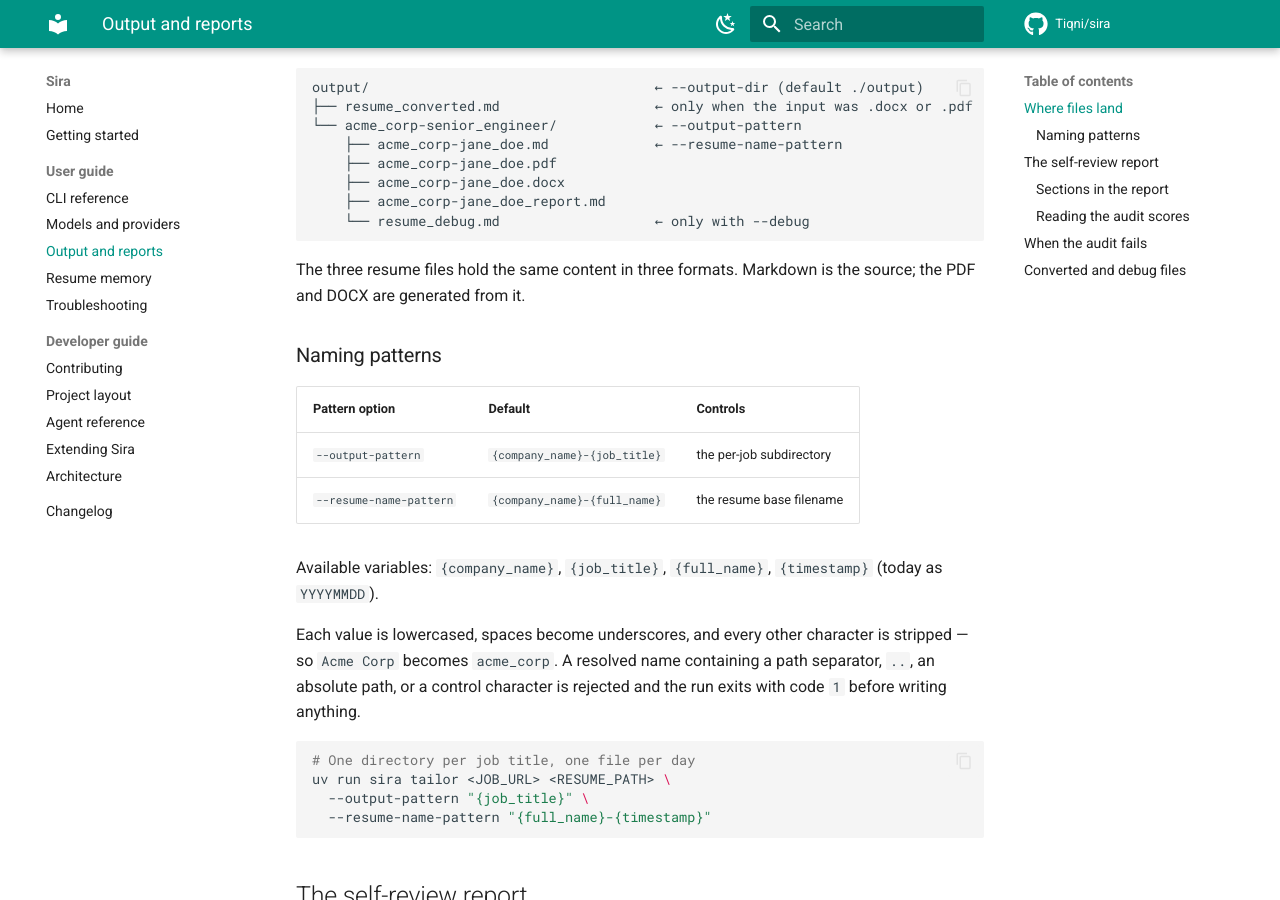
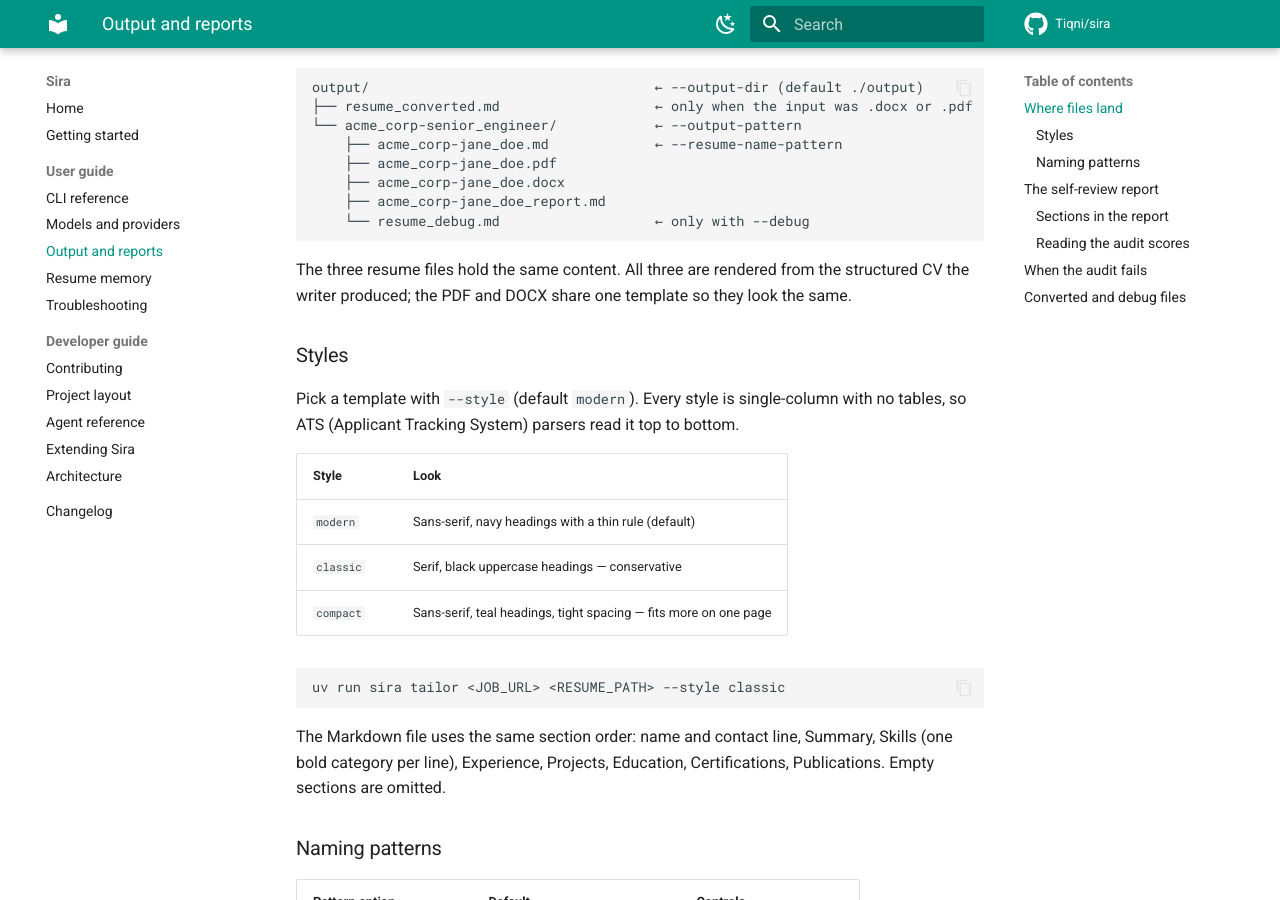
Before and after one commit to Tiqni/sira, an MkDocs documentation site: the page built from docs/output.md, in a window 1280 px wide and 900 px high, scrolled down 254 px. Built offline with MkDocs 1.6.1 and Material for MkDocs 9.7.7, drawn with Linux system fonts in a browser that asks for light colours; comment, search, counter and statistics services are not loaded.

Commit message:
docs: describe resume styles, the rendering package and the structured CV model
Co-Authored-By: Claude Opus 5 <noreply@anthropic.com>

````diff
--- a/docs/output.md
+++ b/docs/output.md
@@ -17,8 +17,28 @@ output/                                   ← --output-dir (default ./output)
     └── resume_debug.md                   ← only with --debug
 ```
 
-The three resume files hold the same content in three formats. Markdown is the source;
-the PDF and DOCX are generated from it.
+The three resume files hold the same content. All three are rendered from the
+structured CV the writer produced; the PDF and DOCX share one template so they
+look the same.
+
+### Styles
+
+Pick a template with `--style` (default `modern`). Every style is single-column
+with no tables, so ATS (Applicant Tracking System) parsers read it top to bottom.
+
+| Style | Look |
+| --- | --- |
+| `modern` | Sans-serif, navy headings with a thin rule (default) |
+| `classic` | Serif, black uppercase headings — conservative |
+| `compact` | Sans-serif, teal headings, tight spacing — fits more on one page |
+
+```bash
+uv run sira tailor <JOB_URL> <RESUME_PATH> --style classic
+```
+
+The Markdown file uses the same section order: name and contact line, Summary,
+Skills (one bold category per line), Experience, Projects, Education,
+Certifications, Publications. Empty sections are omitted.
 
 ### Naming patterns
 
````
Also changed, not shown: AGENTS.md (+2 -3 lines), ARCHITECTURE.md (+29 -7 lines), CLAUDE.md (+2 -1 lines), README.md (+19 -7 lines), docs/cli.md (+1 -0 lines), docs/project-layout.md (+12 -4 lines), .github/copilot-instructions.md.
